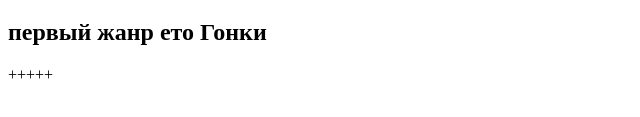
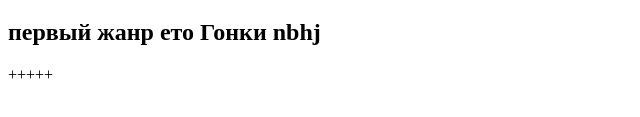
Before and after one commit to Vladhj/Vladfhgh, a plain HTML site: page index.html in a window 1280 px wide. Shown: the part 525-642 px from the top of the page, 0-640 px from the left. Drawn offline with Linux system fonts and the light colour scheme.

Commit message:
Update index.html

```diff
--- a/index.html
+++ b/index.html
@@ -8,7 +8,7 @@
 				<h1>Хорошые игры в разных жанрах</p>
 				<p>В мире существует много разных игр но именно на етом сайте ты сможещь узнать про одни из лудших</p>
 				<img src="https://psm7.com/wp-content/uploads/2021/12/Wireless-Controller-2.jpg">
-				<h2>первый жанр ето Гонки</h2>
+				<h2>первый жанр ето Гонки nbhj</h2>
 
 
 
```
